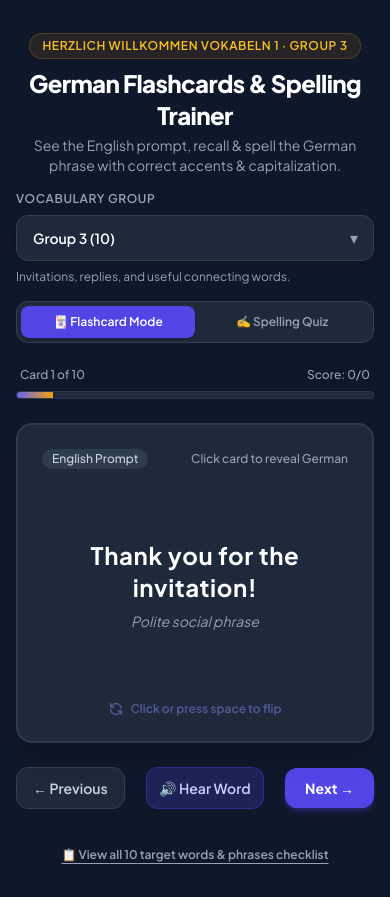
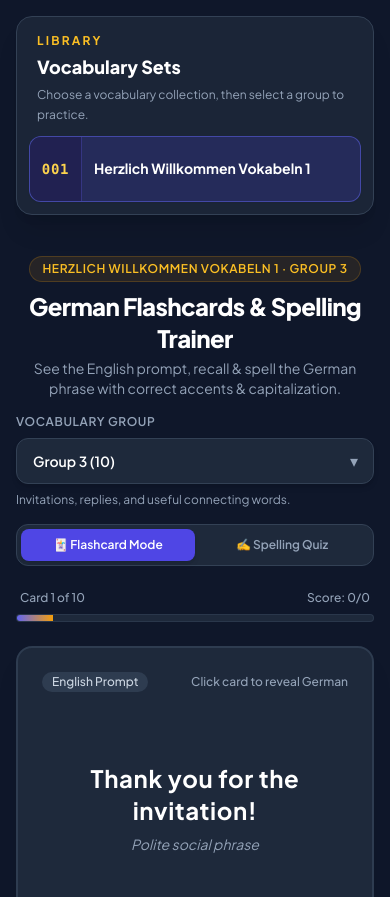
Before and after one commit to BreathHolder/vokabeln, a plain HTML site: page index.html in a window 390 px wide. Shown: the top 897 px of the page. Drawn offline with nearby package versions, Linux system fonts and the light colour scheme.

Commit message:
adding in a responsive left sidebar for vocab sets.

```diff
--- a/index.html
+++ b/index.html
@@ -27,6 +27,29 @@
   </style>
 </head>
 <body class="bg-slate-900 text-slate-100 min-h-screen flex flex-col items-center justify-start p-4 sm:p-6">
+
+  <div class="w-full max-w-7xl lg:grid lg:grid-cols-[17rem_minmax(0,1fr)] lg:gap-8">
+    <!-- Vocabulary Collection Navigation -->
+    <aside class="mb-6 rounded-2xl border border-slate-700 bg-slate-800/80 p-3 shadow-xl lg:sticky lg:top-6 lg:mb-0 lg:self-start" aria-labelledby="collectionNavHeading">
+      <div class="px-2 pb-3 pt-1">
+        <div class="text-xs font-bold uppercase tracking-[0.18em] text-amber-400">Library</div>
+        <h2 id="collectionNavHeading" class="mt-1 text-lg font-extrabold text-white">Vocabulary Sets</h2>
+        <p class="mt-1 text-xs leading-relaxed text-slate-400">Choose a vocabulary collection, then select a group to practice.</p>
+      </div>
+
+      <nav aria-label="Vocabulary collections">
+        <ol class="space-y-2">
+          <li>
+            <a href="./index.html" aria-current="page" class="grid grid-cols-[3.25rem_minmax(0,1fr)] items-center overflow-hidden rounded-xl border border-indigo-500/50 bg-indigo-600/20 text-left shadow-sm transition hover:bg-indigo-600/30 focus:outline-none focus:ring-2 focus:ring-indigo-500/50">
+              <span class="flex h-full min-h-16 items-center justify-center border-r border-indigo-500/30 bg-indigo-950/60 font-mono text-sm font-extrabold tracking-wider text-amber-300">001</span>
+              <span class="px-3 py-3 text-sm font-bold leading-snug text-white">Herzlich Willkommen Vokabeln 1</span>
+            </a>
+          </li>
+        </ol>
+      </nav>
+    </aside>
+
+    <main class="min-w-0 flex flex-col items-center">
 
   <!-- Header -->
   <header class="w-full max-w-2xl text-center my-4">
@@ -227,6 +250,9 @@
       </li>
     </ul>
   </section>
+
+    </main>
+  </div>
 
   <!-- Load each standalone vocabulary group before the app script. -->
   <script src="vocab/group-1.js"></script>
```
